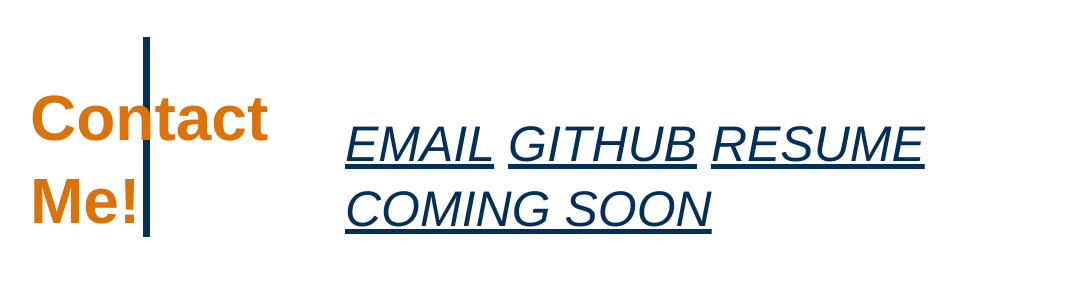
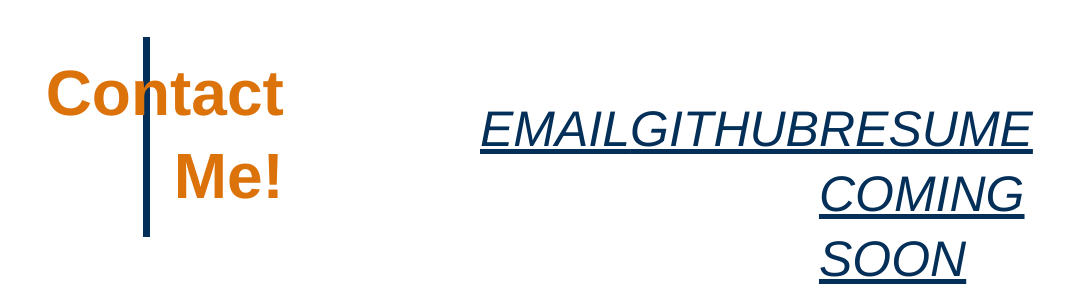
Before and after one commit to kpeazzoni/UTA-challenge-2, a plain HTML site: page index.html in a window 1280 px wide. Shown: the part 1788-2080 px from the top of the page, without its empty margins (170-1255 px from the left). Before the commit the page ends 2045 px from the top, so only its background shows below. Drawn offline with Linux system fonts and the light colour scheme.

Commit message:
fixed margin and spacing issues

```diff
--- a/assets/css/style.css
+++ b/assets/css/style.css
@@ -80,6 +80,8 @@ figcaption {
         font-family: 'Franklin Gothic Medium', 'Arial Narrow', Arial, sans-serif;
         color: var(--light);
         margin: 20px 0px 0px 250px;
+        text-align: right;
+        padding:5%;
   }
   .vl {
     border-right:
@@ -94,6 +96,7 @@ figcaption {
         float:left;
         width:25%;
         margin-top: 55px;
+
     }
     .about-paragraph {
        float:right;
@@ -153,8 +156,10 @@ figcaption {
         font-size: 400%;
         font-family: 'Franklin Gothic Medium', 'Arial Narrow', Arial, sans-serif;
         color: var(--light);
-        margin: 40px 0px 0px 200px;
+        margin: 0px 0px 0px 200px;
         float: left;
+        text-align: right;
+        padding:5%;
   }
     .contact-list {
        /* display: inline; */
@@ -163,14 +168,13 @@ figcaption {
        /* flex-wrap:wrap; */
        /* align-items:left; */
        /* margin-bottom: 5px;*/
+       display: flex;
+       width: 50%;
        margin-top: -140px;
-       margin-left: 500px;
-       justify-content:space-evenly;
+       margin-left: 650px;
+       justify-content:space-between;
        float:left;
-       align-content: center;
-       padding: 15px;
        font-size: 50px;
-       color: var(--navlink-color);
        font-family:'Franklin Gothic Medium', 'Arial Narrow', Arial, sans-serif;
     }
     .contact-list a {
--- a/index.html
+++ b/index.html
@@ -74,5 +74,8 @@
   </address>
 </section>
 </main>
+  <footer>
+  <p></p>
+  </footer>
 </body>
 </html>
```
